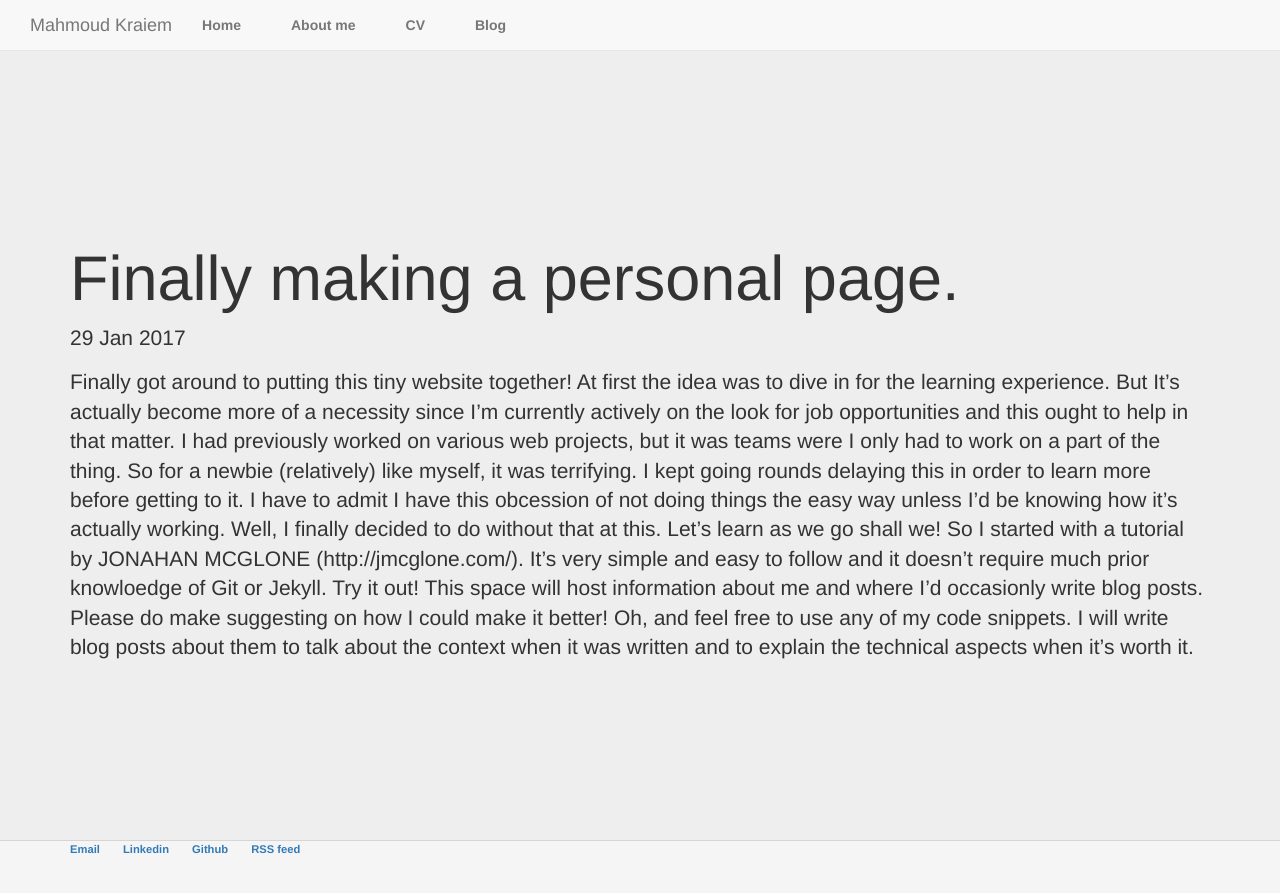
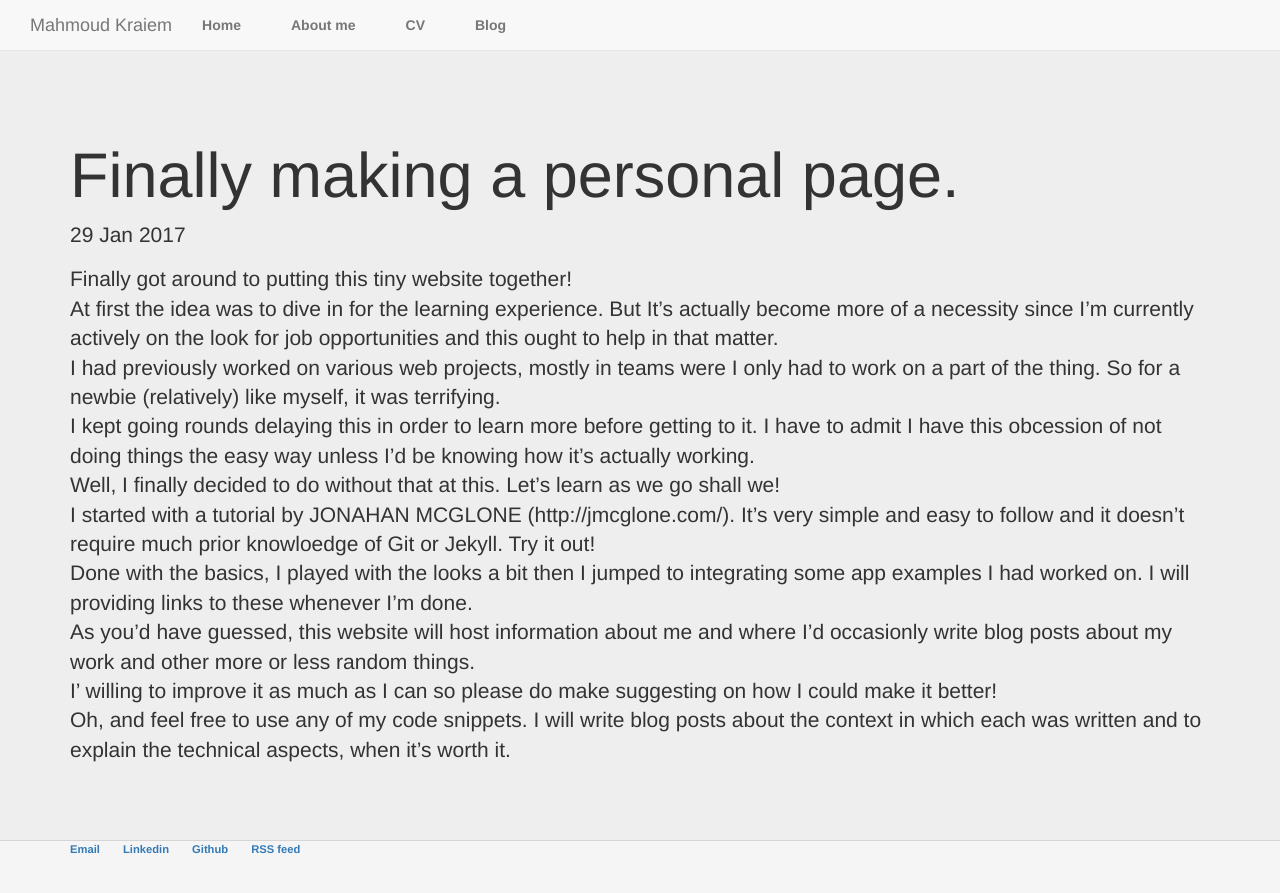
Before and after one commit to breebchi/breebchi.github.io, a Jekyll site: the page built from _posts/2017-01-29-mahmoud-kraiem-site-launched.md, in a window 1280 px wide. Shown: the top 893 px of the page. Built offline with Jekyll 4.4.1, drawn with Linux system fonts in a browser that asks for light colours; nearby versions of some CDN libraries.

Commit message:
Update 2017-01-29-mahmoud-kraiem-site-launched.md

```diff
--- a/_posts/2017-01-29-mahmoud-kraiem-site-launched.md
+++ b/_posts/2017-01-29-mahmoud-kraiem-site-launched.md
@@ -4,11 +4,13 @@ title: "Finally making a personal page."
 date: 2017-01-29
 ---
 
-Finally got around to putting this tiny website together!
-At first the idea was to dive in for the learning experience. But It's actually become more of a necessity since I'm currently actively on the look for job opportunities and this ought to help in that matter.
-I had previously worked on various web projects, but it was teams were I only had to work on a part of the thing. So for a newbie (relatively) like myself, it was terrifying. I kept going rounds delaying this in order to learn more before getting to it. I have to admit I have this obcession of not doing things the easy way unless I'd be knowing how it's actually working.
-Well, I finally decided to do without that at this. Let's learn as we go shall we!
-So I started with a tutorial by JONAHAN MCGLONE (http://jmcglone.com/). It's very simple and easy to follow and it doesn't require much prior knowloedge of Git or Jekyll. Try it out!
-This space will host information about me and where I'd occasionly write blog posts.
-Please do make suggesting on how I could make it better!
-Oh, and feel free to use any of my code snippets. I will write blog posts about them to talk about the context when it was written and to explain the technical aspects when it's worth it.
+Finally got around to putting this tiny website together!<br>
+At first the idea was to dive in for the learning experience. But It's actually become more of a necessity since I'm currently actively on the look for job opportunities and this ought to help in that matter.<br>
+I had previously worked on various web projects, mostly in teams were I only had to work on a part of the thing. So for a newbie (relatively) like myself, it was terrifying. <br>
+I kept going rounds delaying this in order to learn more before getting to it. I have to admit I have this obcession of not doing things the easy way unless I'd be knowing how it's actually working. <br>
+Well, I finally decided to do without that at this. Let's learn as we go shall we! <br>
+I started with a tutorial by JONAHAN MCGLONE (http://jmcglone.com/). It's very simple and easy to follow and it doesn't require much prior knowloedge of Git or Jekyll. Try it out!<br>
+Done with the basics, I played with the looks a bit then I jumped to integrating some app examples I had worked on. I will providing links to these whenever I'm done.<br>
+As you'd have guessed, this website will host information about me and where I'd occasionly write blog posts about my work and other more or less random things.<br>
+I' willing to improve it as much as I can so please do make suggesting on how I could make it better!<br>
+Oh, and feel free to use any of my code snippets. I will write blog posts about the context in which each was written and to explain the technical aspects, when it's worth it.
```
